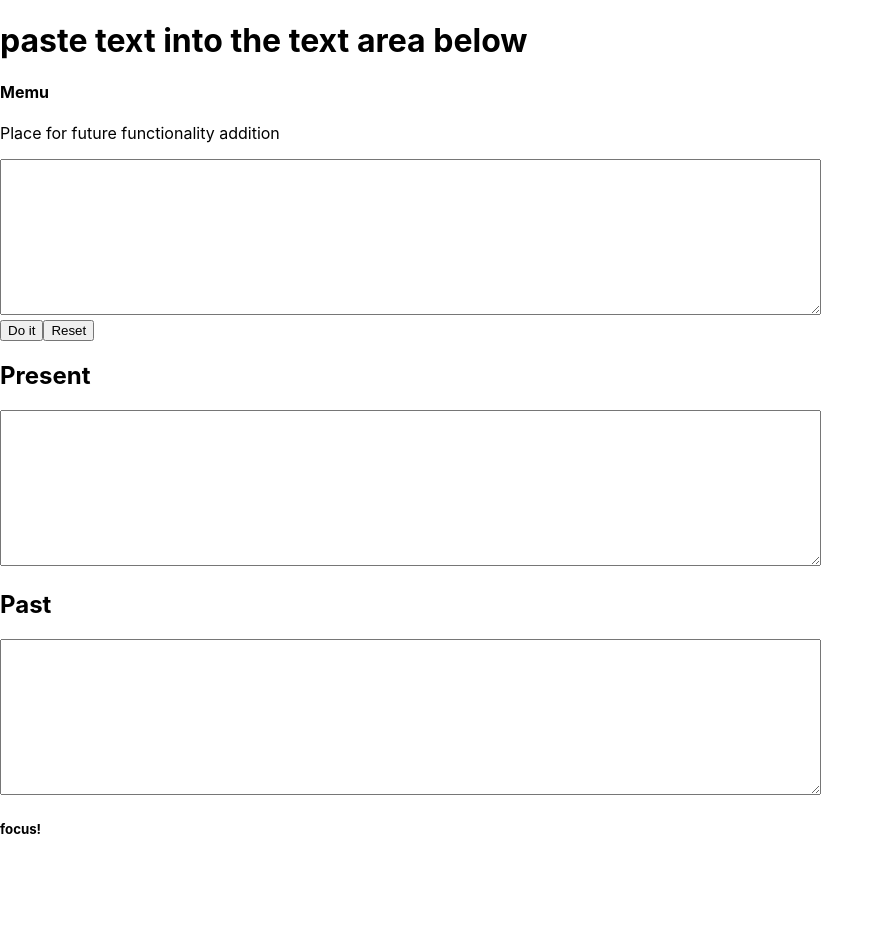
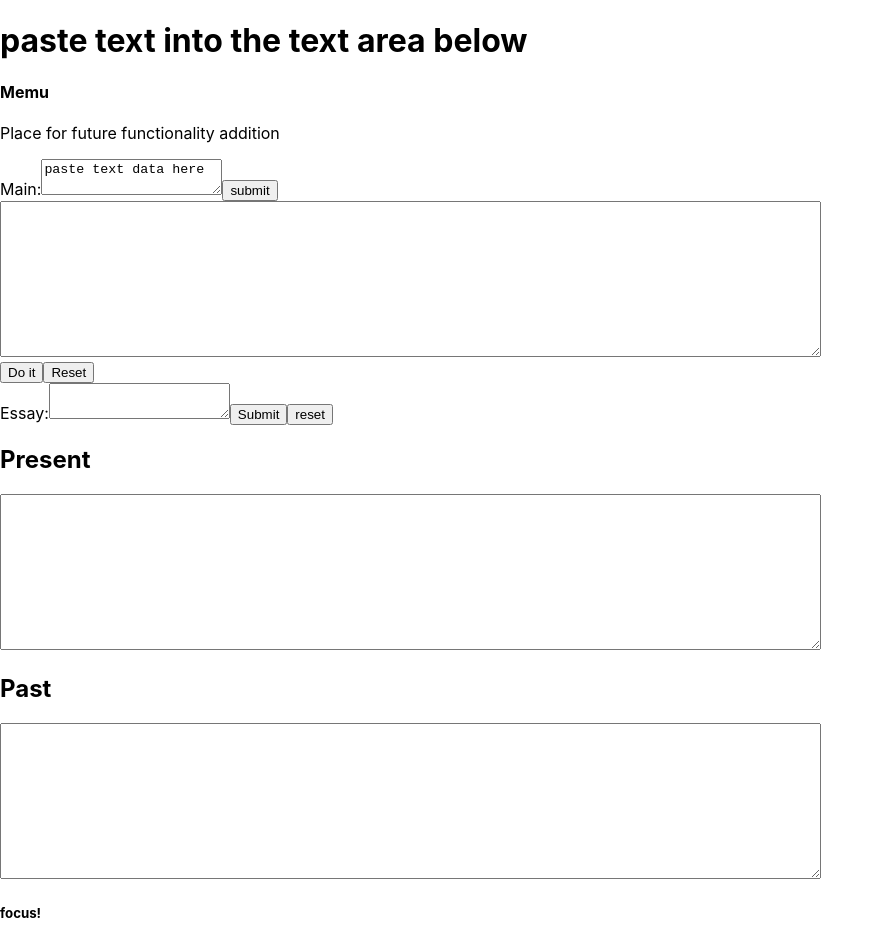
Before and after one commit to AndreyKonovalenko/toolkit, a React (Create React App) app in the folder client/: page / in a window 1280 px wide. Shown: the whole page, without its empty margins (0-884 px from the left). Before the commit the page ends 859 px from the top, so only its background shows below. Built offline with nearby package versions, Linux system fonts and the light colour scheme.

Commit message:
feat: add custom component InputTextForm
add onSumbmitHandler and onChangeHandler

```diff
--- /dev/null
+++ b/client/src/components/InputTextForm.js
@@ -0,0 +1,19 @@
+import React from 'react';
+
+const ImputTextForm = (props) => {
+  return (
+    <form onSubmit={props.onSubmit}>
+      <label>
+        Main:
+        <textarea value={props.value} onChange={props.onChange} />
+      </label>
+      <input type='submit' value={'submit'} />
+    </form>
+  );
+};
+
+// const styles = StyleSheet.create({
+
+// });
+
+export default ImputTextForm;
--- a/client/src/containers/Main.js
+++ b/client/src/containers/Main.js
@@ -1,4 +1,49 @@
+import React, {useState, useEffect} from 'react';
+import InputTextForm from '../components/InputTextForm';
+
 const Main = (props) => {
+  const [textData, setTextData] = useState('paste text data here');
+
+  const printIt = () => {
+    console.log('Hello world!');
+  };
+
+  const onSumbmitHandler = (event) => {
+    event.preventDefault();
+    console.log(`"Your text ${textData}"`);
+  };
+  const onChangeHandler = (event) => {
+    setTextData(event.target.value);
+  };
+
+  useEffect(() => {
+    console.log(textData);
+  });
+  // function sortText() {
+  //   let y = document.getElementById("inputArea").value
+  //   let presentOutput = document.getElementById("presentArea");
+  //   let pastOutput = document.getElementById("pastArea")
+  //   let myArr = y.split(/\n/g);
+  //   const br = document.createElement("br")
+  //   let presentResult = ""
+  //   let pastResult = ""
+  //   myArr.forEach(function(element) {
+  //     element = element.replaceAll(/\t/g, " ")
+  //     let re = /\(/g
+  //     if (element.search(re) != -1) {
+  //       if (element != "") {
+  //         pastResult = pastResult + element + "\n"
+  //       }
+  //     }
+  //     else {
+  //       if (element != "") {
+  //         presentResult = presentResult + element + "\n"
+  //       }
+  //     }
+  //   })
+  //   presentOutput.innerHTML = presentResult
+  //   pastOutput.innerHTML = pastResult
+
   const data = (
     <div>
       <div class='wrapper'>
@@ -11,6 +56,11 @@ const Main = (props) => {
         </aside>
         <main>
           <div class='container'>
+            <InputTextForm
+              value={textData}
+              onSubmit={onSumbmitHandler}
+              onChange={onChangeHandler}
+            />
             <textarea
               id='inputArea'
               name='test'
@@ -18,9 +68,17 @@ const Main = (props) => {
               cols='100'
             ></textarea>
             <div>
-              <button onclick='sortText()'>Do it</button>
-              <button onclick='resetFields()'>Reset</button>
+              <button onClick={printIt}>Do it</button>
+              <button onClick='resetFields()'>Reset</button>
             </div>
+            <form onSubmit={() => {}}>
+              <label>
+                Essay:
+                <textarea value='' onChange={() => {}} />
+              </label>
+              <input type='submit' value='Submit' />
+              <input type='reset' value='reset' />
+            </form>
             <div>
               <h2>Present</h2>
               <textarea
```
